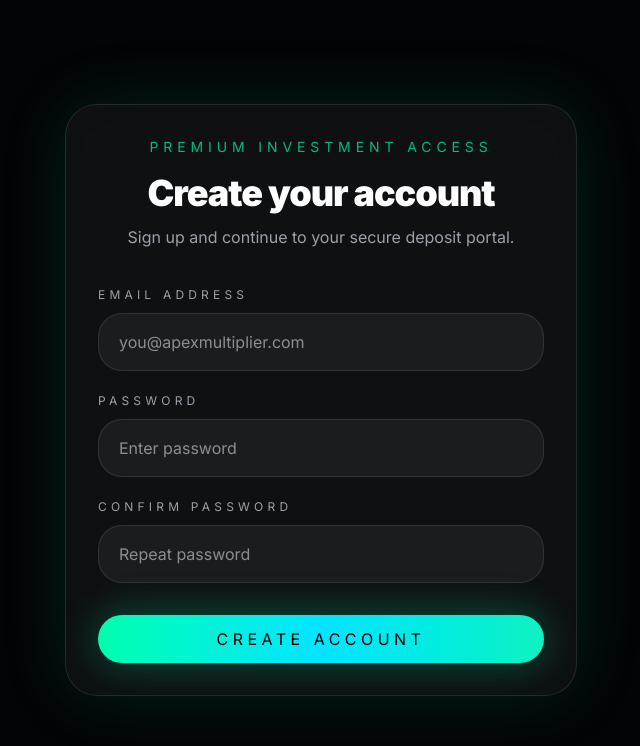
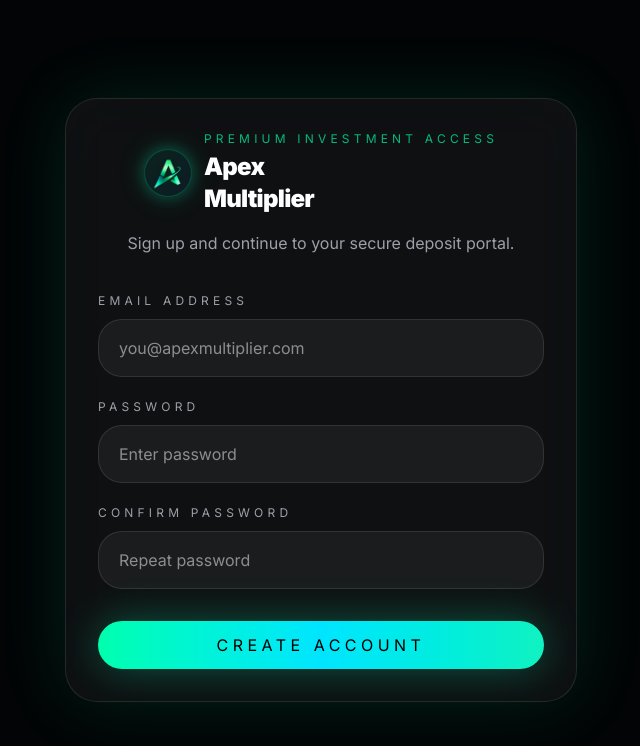
Before and after one commit to apexmultiplier/apexmultiplier, a Next.js app: page /signup in a window 1280 px wide. Shown: the top 746 px of the page, without its empty margins (319-959 px from the left). Built offline with nearby package versions, Linux system fonts and the light colour scheme; no server answers; the database is empty.

Commit message:
Replace old logo with new Apex Multiplier branding

```diff
--- a/app/admin/layout.tsx
+++ b/app/admin/layout.tsx
@@ -145,8 +145,8 @@
         <aside className={`fixed inset-y-0 left-0 z-40 w-72 transform bg-white/5 border-r border-white/6 backdrop-blur-3xl transition-transform duration-300 ${open ? 'translate-x-0' : '-translate-x-full' } overflow-y-auto`}>
           <div className="h-full flex flex-col p-6 gap-6">
             <div className="flex items-center gap-3">
-              <div className="inline-flex h-12 w-12 items-center justify-center rounded-3xl bg-[#0a0f1c]/80 border border-[#00ffae]/20 shadow-[0_0_18px_rgba(0,255,174,0.18)]">
-                <img src="/logo.png" alt="logo" className="max-h-9 object-contain" />
+                <div className="h-12 w-12 rounded-full overflow-hidden flex items-center justify-center bg-[linear-gradient(135deg,rgba(0,255,180,0.08),rgba(0,180,255,0.08))] border border-[rgba(0,255,180,0.2)] shadow-[0_0_15px_rgba(0,255,180,0.25),0_0_30px_rgba(0,255,180,0.15)]">
+                <img src="/logo.png" alt="Apex Multiplier" className="w-4/5 h-4/5 object-contain" />
               </div>
               <div>
                 <p className="text-xs uppercase tracking-[0.35em] text-zinc-400">Admin</p>
@@ -179,6 +179,9 @@
                   <button aria-label="menu" onClick={() => setOpen(!open)} className="p-2 rounded-md bg-white/3 hover:bg-white/6 lg:p-2">
                     <Menu className="w-5 h-5 text-white" />
                   </button>
+                  <div className="h-12 w-12 rounded-full overflow-hidden flex items-center justify-center bg-[linear-gradient(135deg,rgba(0,255,180,0.08),rgba(0,180,255,0.08))] border border-[rgba(0,255,180,0.2)] shadow-[0_0_15px_rgba(0,255,180,0.25),0_0_30px_rgba(0,255,180,0.15)]">
+                    <img src="/logo.png" alt="Apex Multiplier" className="w-4/5 h-4/5 object-contain" />
+                  </div>
                   <div className="min-w-0">
                     <p className="text-xs text-zinc-400 whitespace-nowrap">Admin Panel</p>
                     <p className="font-black text-lg whitespace-nowrap">Overview</p>
--- a/app/auth/page.tsx
+++ b/app/auth/page.tsx
@@ -78,14 +78,12 @@
 
         <div className="flex flex-col items-center mb-8">
 
-          <div className="w-20 h-20 rounded-3xl bg-[#00FFB2]/10 border border-[#00FFB2]/30 flex items-center justify-center shadow-[0_0_40px_rgba(0,255,178,0.4)]">
-            <span className="text-4xl font-black text-[#00FFB2]">
-              A
-            </span>
+          <div className="h-12 w-12 rounded-full overflow-hidden flex items-center justify-center bg-[linear-gradient(135deg,rgba(0,255,180,0.08),rgba(0,180,255,0.08))] border border-[rgba(0,255,180,0.2)] shadow-[0_0_15px_rgba(0,255,180,0.25),0_0_30px_rgba(0,255,180,0.15)]">
+            <img src="/logo.png" alt="Apex Multiplier" className="w-4/5 h-4/5 object-contain" />
           </div>
 
           <h1 className="text-3xl font-black mt-5 tracking-wide">
-            APEX MULTIPLIER
+            Apex Multiplier
           </h1>
 
           <p className="text-white/50 mt-2 text-center">
--- a/app/layout.tsx
+++ b/app/layout.tsx
@@ -29,6 +29,7 @@
         <meta name="theme-color" content="#030303" />
         <meta name="apple-mobile-web-app-capable" content="yes" />
         <meta name="apple-mobile-web-app-status-bar-style" content="black-translucent" />
+        <link rel="icon" href="/logo.png" />
       </head>
       <body className="min-h-full flex flex-col bg-[#030303] text-white">
         <PlansProvider>
--- a/app/login/page.tsx
+++ b/app/login/page.tsx
@@ -74,13 +74,18 @@
 
       <div className="w-full max-w-md rounded-3xl glass-panel p-8">
 
-        <h1 className="text-4xl font-black text-center fin-heading neon-text">
-          APEX MULTIPLIER
-        </h1>
+        <div className="flex flex-col items-center">
+          <div className="flex items-center gap-3">
+            <div className="h-12 w-12 rounded-full overflow-hidden flex items-center justify-center bg-[linear-gradient(135deg,rgba(0,255,180,0.08),rgba(0,180,255,0.08))] border border-[rgba(0,255,180,0.2)] shadow-[0_0_15px_rgba(0,255,180,0.25),0_0_30px_rgba(0,255,180,0.15)]">
+              <img src="/logo.png" alt="Apex Multiplier" className="w-4/5 h-4/5 object-contain" />
+            </div>
+            <h1 className="text-4xl font-black fin-heading neon-text">Apex Multiplier</h1>
+          </div>
 
-        <p className="text-zinc-400 text-center mt-3">
-          Welcome back to Apex Multiplier
-        </p>
+          <p className="text-zinc-400 text-center mt-3">
+            Welcome back to Apex Multiplier
+          </p>
+        </div>
 
         <div className="mt-8 space-y-5">
 
--- a/app/page.tsx
+++ b/app/page.tsx
@@ -589,8 +589,8 @@
             <div className="absolute inset-0 bg-gradient-to-br from-white/[0.06] to-transparent pointer-events-none" />
             <div className="relative z-10 flex flex-wrap items-center justify-between gap-4">
               <div className="flex items-center gap-3">
-                <div className="inline-flex h-12 w-12 items-center justify-center rounded-3xl bg-[#0a0f1c]/80 border border-[#00ffae]/20 shadow-[0_0_18px_rgba(0,255,174,0.18)]">
-                  <img src="/logo.png" alt="Apex Multiplier" className="max-h-7 md:max-h-9 max-w-full object-contain" />
+                <div className="h-12 w-12 rounded-full overflow-hidden flex items-center justify-center bg-[linear-gradient(135deg,rgba(0,255,180,0.08),rgba(0,180,255,0.08))] border border-[rgba(0,255,180,0.2)] shadow-[0_0_15px_rgba(0,255,180,0.25),0_0_30px_rgba(0,255,180,0.15)]">
+                  <img src="/logo.png" alt="Apex Multiplier" className="w-4/5 h-4/5 object-contain" />
                 </div>
                 <div>
                   <p className="text-xs uppercase tracking-[0.35em] text-zinc-400">Apex</p>
--- a/app/signup/SignupClient.tsx
+++ b/app/signup/SignupClient.tsx
@@ -177,8 +177,15 @@
     <div className="min-h-screen bg-[#020406] text-white flex items-center justify-center p-6">
       <div className="w-full max-w-lg rounded-[32px] border border-white/10 bg-white/5 backdrop-blur-[30px] p-8 shadow-[0_0_70px_rgba(0,255,174,0.12)]">
         <div className="mb-8 text-center">
-          <p className="text-sm uppercase tracking-[0.35em] text-[#00ffae]/70">Premium Investment Access</p>
-          <h1 className="mt-4 text-4xl font-black tracking-[-0.03em]">Create your account</h1>
+          <div className="flex items-center justify-center gap-3 mb-4">
+            <div className="h-12 w-12 rounded-full overflow-hidden flex items-center justify-center bg-[linear-gradient(135deg,rgba(0,255,180,0.08),rgba(0,180,255,0.08))] border border-[rgba(0,255,180,0.2)] shadow-[0_0_15px_rgba(0,255,180,0.25),0_0_30px_rgba(0,255,180,0.15)]">
+              <img src="/logo.png" alt="Apex Multiplier" className="w-4/5 h-4/5 object-contain" />
+            </div>
+            <div className="text-left">
+              <p className="text-xs uppercase tracking-[0.35em] text-[#00ffae]/70">Premium Investment Access</p>
+              <h1 className="mt-1 text-2xl font-black tracking-[-0.03em]">Apex<br/>Multiplier</h1>
+            </div>
+          </div>
           <p className="mt-3 text-zinc-400">Sign up and continue to your secure deposit portal.</p>
         </div>
 
```
Also changed, not shown: public/logo.png.
